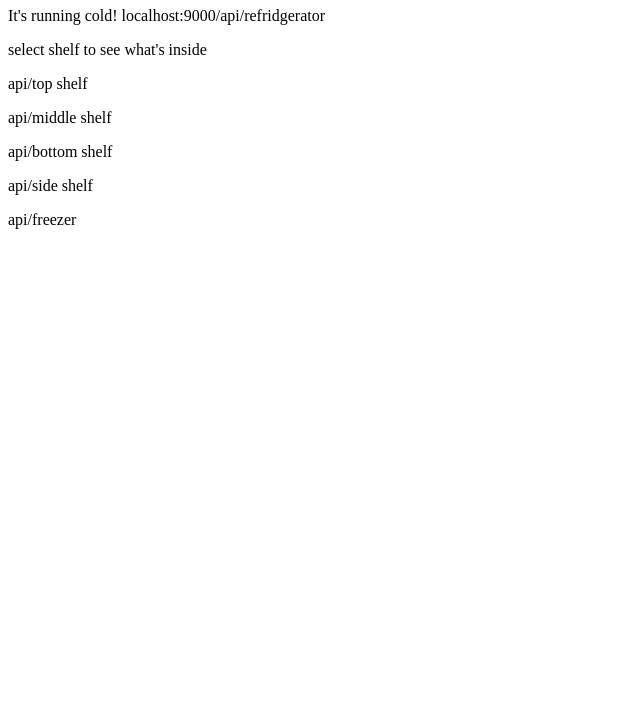
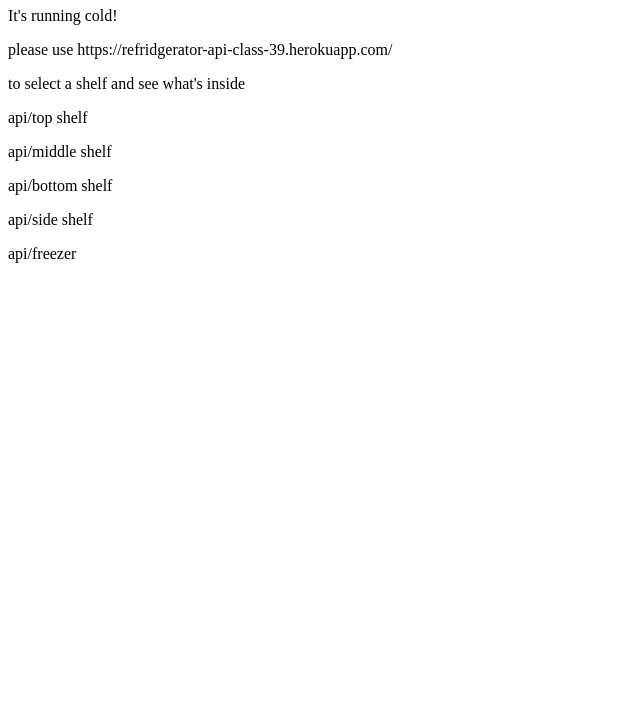
Before and after one commit to Knoble-Solutions/refridgerator-api, a website: page index.html in a window 1280 px wide. Shown: the part 73-800 px from the top of the page, without its empty margins (0-640 px from the left). Drawn offline with Linux system fonts and the light colour scheme.

Commit message:
Refridgerator API HW-Class 39

```diff
--- a/index.html
+++ b/index.html
@@ -9,8 +9,9 @@
 
 <body>
     <h1>The Fridge API</h1>
-    <p>It's running cold! localhost:9000/api/refridgerator</p>
-    <p>select shelf to see what's inside</p>
+    <p>It's running cold!</p>
+    <p> please use https://refridgerator-api-class-39.herokuapp.com/ </p>
+    <p>to select a shelf and see what's inside</p>
     <p>api/top shelf</p>
     <p>api/middle shelf</p>
     <p>api/bottom shelf</p>
```
